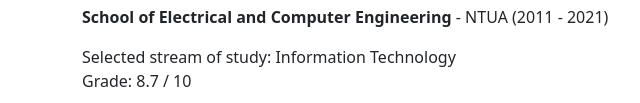
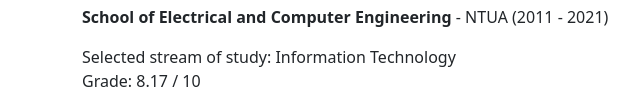
Before and after one commit to bpol9/cv, a plain HTML site: page index.html in a window 1280 px wide. Shown: the part 849-952 px from the top of the page, 0-640 px from the left. Drawn offline with nearby package versions, Linux system fonts and the light colour scheme.

Commit message:
Update index.html

```diff
--- a/index.html
+++ b/index.html
@@ -84,7 +84,7 @@
 		  <!-- Education Section -->
         <h3>Education</h3>
         <p><strong>School of Electrical and Computer Engineering</strong> - NTUA (2011 - 2021)</p>
-		  <p>Selected stream of study: Information Technology<br>Grade: 8.7 / 10</p>
+		  <p>Selected stream of study: Information Technology<br>Grade: 8.17 / 10</p>
 		  <p>
 			<strong>Diploma Thesis</strong>: Placing application memory in NUMA architectures considering address
 			translation cost - Linux kernel extension<br>Purpose: Applications' virtual
```
